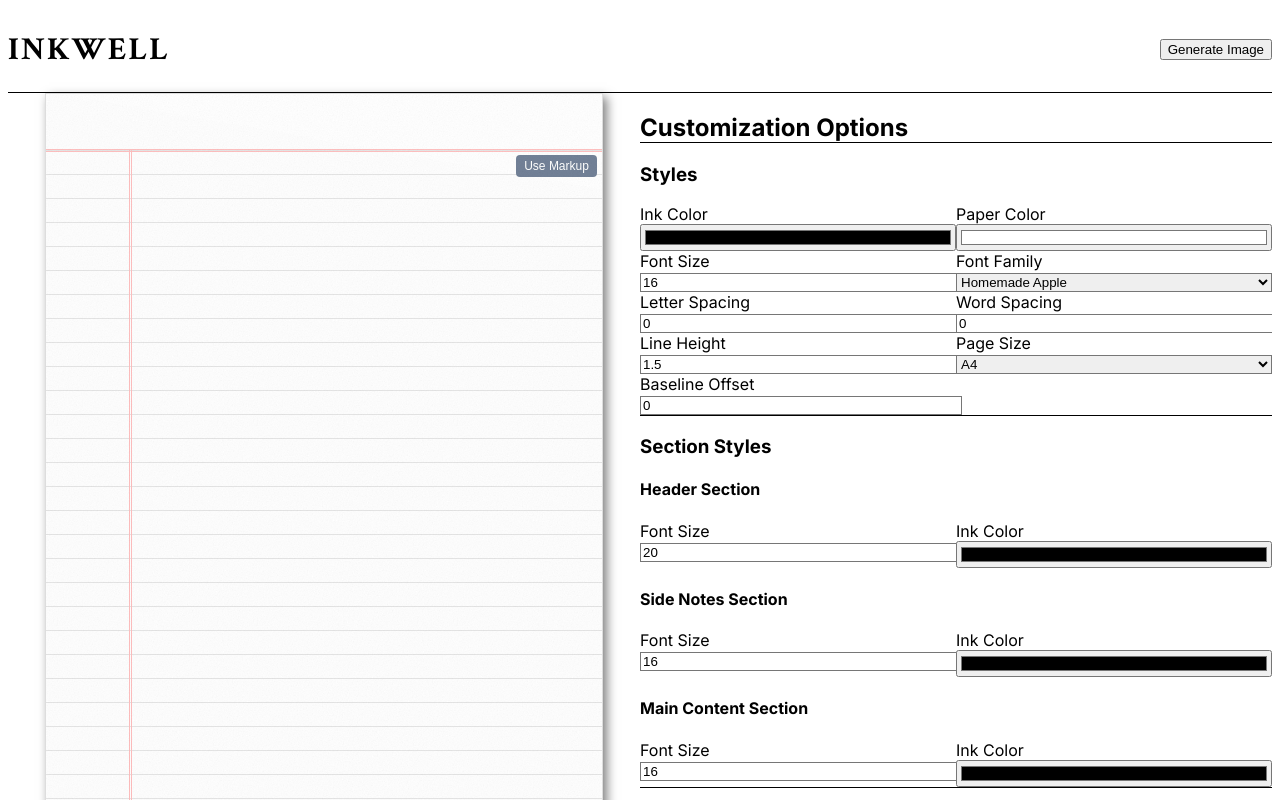
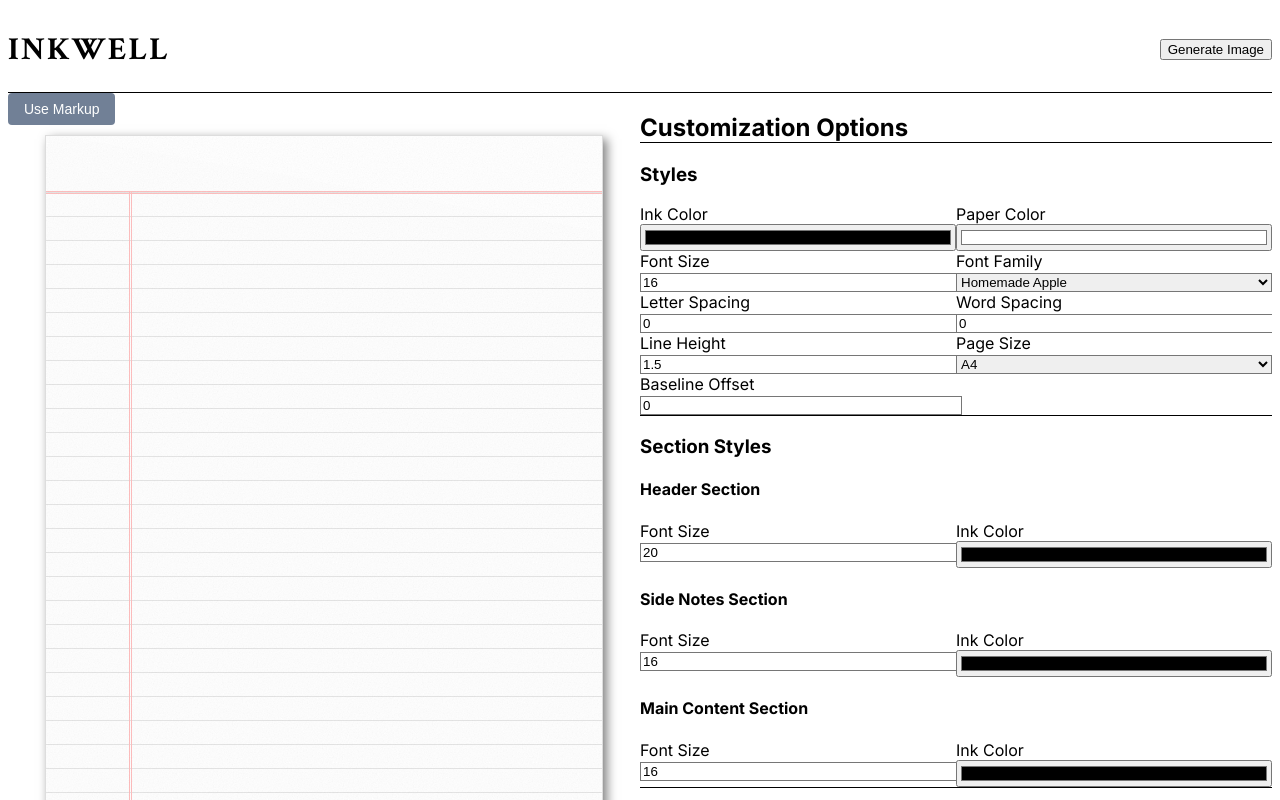
Before and after one commit to Ripu-B/Inkwell---TTH, a Next.js app: page / in a window 1280 px wide. Shown: the top 800 px of the page. Built offline with nearby package versions, Linux system fonts and the light colour scheme; a web font is replaced by a local one.

Commit message:
Fix: Move toggle button outside paper area to prevent it from appearing in generated output

```diff
--- a/src/components/PaperEditor.tsx
+++ b/src/components/PaperEditor.tsx
@@ -77,6 +77,24 @@ const PaperEditor = () => {
   const mainText = extractTextContent(mainContent);
 
   return (
+    <div>
+      {/* Toggle button for markup input */}
+      <button
+        onClick={() => setShowMarkupInput(!showMarkupInput)}
+        style={{
+          marginBottom: '10px',
+          padding: '8px 16px',
+          fontSize: '14px',
+          backgroundColor: showMarkupInput ? '#4a5568' : '#718096',
+          color: 'white',
+          border: 'none',
+          borderRadius: '4px',
+          cursor: 'pointer',
+        }}
+      >
+        {showMarkupInput ? 'Switch to Editor' : 'Use Markup'}
+      </button>
+
       <div
         ref={paperRef}
         className={paperClasses}
@@ -175,25 +193,6 @@ const PaperEditor = () => {
           position: 'relative',
           backgroundColor: 'transparent',
         }}>
-          {/* Toggle button for markup input */}
-          <button
-            onClick={() => setShowMarkupInput(!showMarkupInput)}
-            style={{
-              position: 'absolute',
-              top: '5px',
-              right: '5px',
-              zIndex: 10,
-              padding: '4px 8px',
-              fontSize: '12px',
-              backgroundColor: showMarkupInput ? '#4a5568' : '#718096',
-              color: 'white',
-              border: 'none',
-              borderRadius: '4px',
-              cursor: 'pointer',
-            }}
-          >
-            {showMarkupInput ? 'Switch to Editor' : 'Use Markup'}
-          </button>
 
           {showMarkupInput ? (
             <textarea
@@ -245,6 +244,7 @@ const PaperEditor = () => {
   '--weathering-opacity': effects.weatheringIntensity
 } as CSSProperties}></div>
       </div>
+    </div>
   );
 };
 
```
Lines whose indentation alone changed are shown as unchanged.
